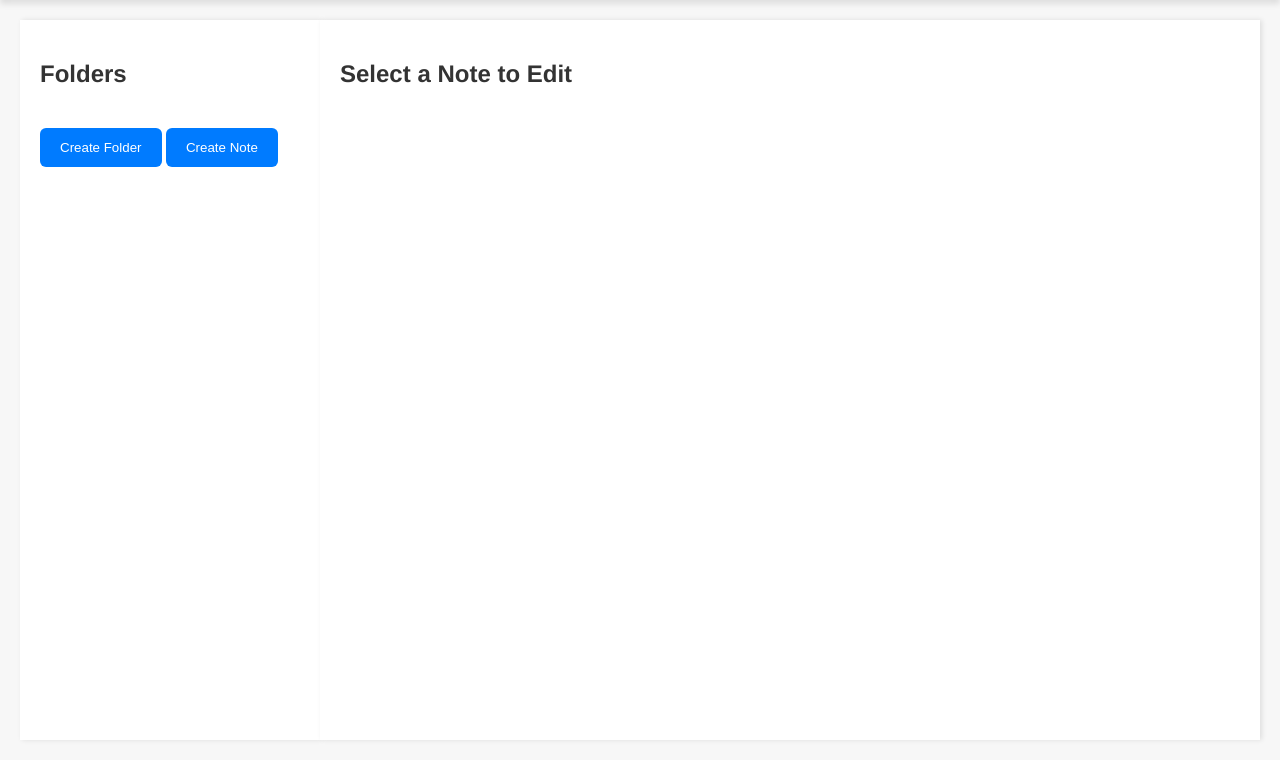
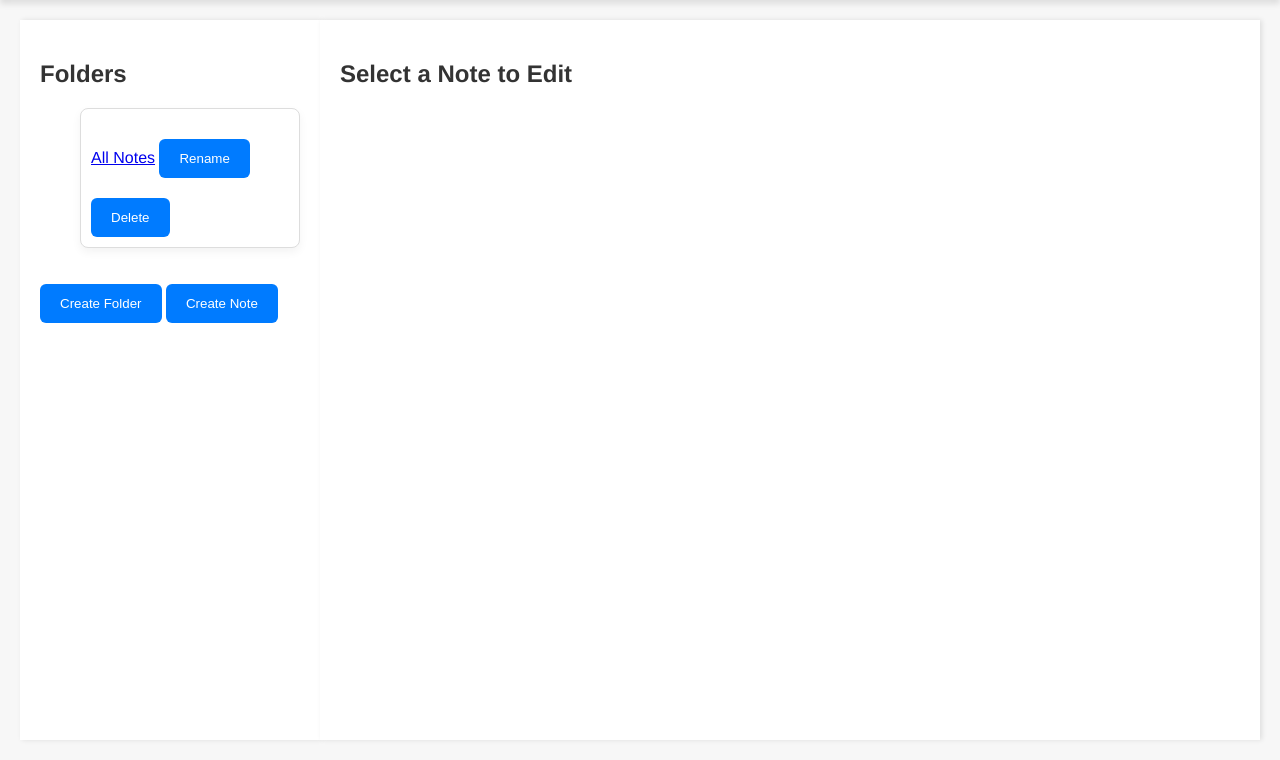
Before and after one commit to Jsakoman1/notesApp, a Flask app: page / in a window 1280 px wide. Shown: the part 148-908 px from the top of the page. Run offline with Flask 3, Linux system fonts and the light colour scheme; parts of the project's set-up code (start-up, migrations or seed data) failed here and were passed over.

Commit message:
implement  rename delete folders

```diff
--- a/app.py
+++ b/app.py
@@ -36,6 +36,6 @@ if __name__ == '__main__':
     with app.app_context():
         # Create tables if they don't exist
         db.create_all()
-        initialize_db()
+        initialize_db(app)  # Pass 'app' as an argument
 
     app.run(debug=True)
--- a/routes.py
+++ b/routes.py
@@ -43,6 +43,7 @@ def get_note(note_id):
     else:
         return jsonify({"error": "Note not found"}), 404
 
+# Create folder
 @main_routes.route('/api/v1/folders', methods=['POST'])
 def create_folder():
     folder_data = request.get_json()
@@ -50,6 +51,29 @@ def create_folder():
     db.session.add(new_folder)
     db.session.commit()
     return jsonify(id=new_folder.id, name=new_folder.name), 201
+
+# Rename folder
+@main_routes.route('/api/v1/folders/<int:folder_id>', methods=['PUT'])
+def edit_folder(folder_id):
+    folder_data = request.get_json()
+    folder = Folder.query.get(folder_id)
+    if folder:
+        folder.name = folder_data['name']
+        db.session.commit()
+        return jsonify({"id": folder.id, "name": folder.name}), 200
+    else:
+        return jsonify({"error": "Folder not found"}), 404
+
+# Delete folder
+@main_routes.route('/api/v1/folders/<int:folder_id>', methods=['DELETE'])
+def delete_folder(folder_id):
+    folder = Folder.query.get(folder_id)
+    if folder:
+        db.session.delete(folder)
+        db.session.commit()
+        return jsonify({"message": "Folder deleted successfully"}), 200
+    else:
+        return jsonify({"error": "Folder not found"}), 404
 
 @main_routes.route('/api/v1/notes/<int:note_id>/move', methods=['PUT'])
 def move_note(note_id):
@@ -64,3 +88,17 @@ def move_note(note_id):
         db.session.commit()
         return jsonify({"success": True, "note": {"id": note.id, "title": note.title, "folder_id": note.folder_id}}), 200
     return jsonify({"error": "Note or Folder not found"}), 404
+
+@main_routes.route('/api/v1/folders/<int:folder_id>/notes', methods=['GET'])
+def get_notes_in_folder(folder_id):
+    folder = Folder.query.get(folder_id)
+    if folder:
+        notes = Note.query.filter_by(folder_id=folder_id).all()
+        return jsonify([{
+            'id': note.id,
+            'title': note.title,
+            'content': note.content,
+            'folder_id': note.folder_id
+        } for note in notes]), 200
+    else:
+        return jsonify({"error": "Folder not found"}), 404
--- a/static/js/main.js
+++ b/static/js/main.js
@@ -70,3 +70,74 @@
                 .catch(error => console.error('Error creating folder:', error));
             }
         });
+
+// Event listener for folder actions (Rename & Delete)
+document.querySelector('.container').addEventListener('click', function(event) {
+    if (event.target.classList.contains('edit-folder-btn')) {
+        const folderId = event.target.getAttribute('data-folder-id');
+        editFolder(folderId);
+    } else if (event.target.classList.contains('delete-folder-btn')) {
+        const folderId = event.target.getAttribute('data-folder-id');
+        deleteFolder(folderId);
+    }
+});
+
+// Edit folder name
+function editFolder(folderId) {
+    const newName = prompt("Enter new folder name:");
+    if (newName) {
+        fetch(`/api/v1/folders/${folderId}`, {
+            method: 'PUT',
+            headers: { 'Content-Type': 'application/json' },
+            body: JSON.stringify({ name: newName })
+        })
+        .then(response => response.json())
+        .then(data => {
+            if (data.name) {
+                // Update the folder name in the UI
+                document.querySelector(`#folder-${folderId} .folder-toggle`).innerText = data.name;
+            }
+        })
+        .catch(error => console.error('Error editing folder:', error));
+    }
+}
+
+
+// Delete folder and all notes inside it
+function deleteFolder(folderId) {
+    if (confirm("Are you sure you want to delete this folder and all notes inside it?")) {
+        // Fetch the notes associated with the folder to delete them
+        fetch(`/api/v1/folders/${folderId}/notes`, {
+            method: 'GET'
+        })
+        .then(response => response.json())
+        .then(notes => {
+            // Delete each note associated with the folder
+            const deleteNotePromises = notes.map(note => {
+                return fetch(`/api/v1/notes/${note.id}`, {
+                    method: 'DELETE'
+                });
+            });
+
+            // Wait for all notes to be deleted
+            Promise.all(deleteNotePromises)
+                .then(() => {
+                    // After deleting all notes, delete the folder
+                    return fetch(`/api/v1/folders/${folderId}`, {
+                        method: 'DELETE'
+                    });
+                })
+                .then(response => response.json())
+                .then(data => {
+                    if (data.message) {
+                        // Remove the folder from the UI
+                        document.getElementById(`folder-${folderId}`).remove();
+                    } else {
+                        alert('Error deleting folder');
+                    }
+                })
+                .catch(error => console.error('Error deleting notes or folder:', error));
+        })
+        .catch(error => console.error('Error fetching notes to delete:', error));
+    }
+}
--- a/templates/index.html
+++ b/templates/index.html
@@ -21,6 +21,8 @@
                 {% for folder in folders %}
                 <li id="folder-{{ folder.id }}" class="folder" data-folder-id="{{ folder.id }}" draggable="true" ondragover="allowDrop(event)" ondrop="drop(event)">
                     <a href="javascript:void(0);" class="folder-toggle">{{ folder.name }}</a>
+                    <button class="edit-folder-btn" data-folder-id="{{ folder.id }}">Rename</button>
+                    <button class="delete-folder-btn" data-folder-id="{{ folder.id }}">Delete</button>
                     <ul id="folder-{{ folder.id }}-notes" style="display:block;">
                         {% for note in folder.notes %}
                         <li id="note-{{ note.id }}" class="note" draggable="true" data-note-id="{{ note.id }}" onclick="showNoteContent('{{ note.id }}')" ondragstart="dragStart(event)">
```
Also changed, not shown: instance/dev_notes.db. Lines whose indentation alone changed are shown as unchanged.
